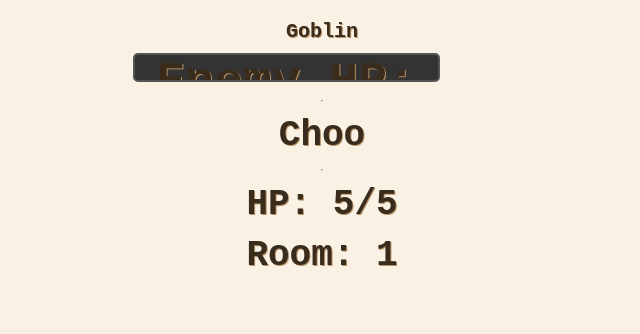
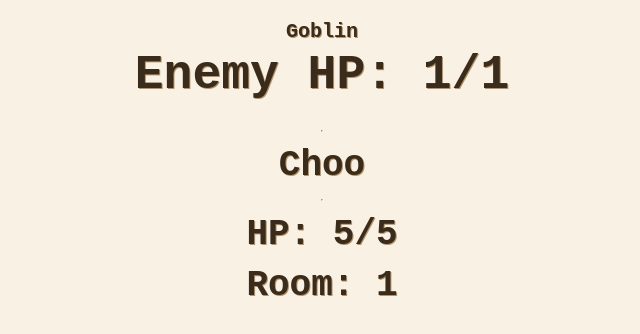
Before and after one commit to DustySoul1-ALT/RPS_Game, a plain HTML site: page index.html in a window 1280 px wide. Shown: the whole page, without its empty margins (318-958 px from the left). Drawn offline with nearby package versions, Linux system fonts and the light colour scheme; a web font is replaced by a local one.

Commit message:
Fixed styling and updated stuff

```diff
--- a/index.html
+++ b/index.html
@@ -15,9 +15,7 @@
 <body>
   <div id="enemy-container">
     <div class="enemy-name" id="enemyName"></div>
-    <div class="enemy-bar-container">
-      <h1 id="enemy-hp"></h1>
-    </div>
+    <h1 id="enemy-hp"></h1>
   </div>
   <hr>
   <h3 id="writer"></h3>
--- a/styles.css
+++ b/styles.css
@@ -22,17 +22,6 @@ h3, h4 {
   font-size: 36px;
 }
 
-.enemy-bar-container {
-  width: 80%;
-  max-width: 500px;
-  height: 25px;
-  background: #333;
-  border: 2px solid #555;
-  border-radius: 5px;
-  overflow: hidden;
-  margin: 10px 0;
-}
-
 .enemy-name {
   font-weight: bold;
   font-size: 20px;
```
